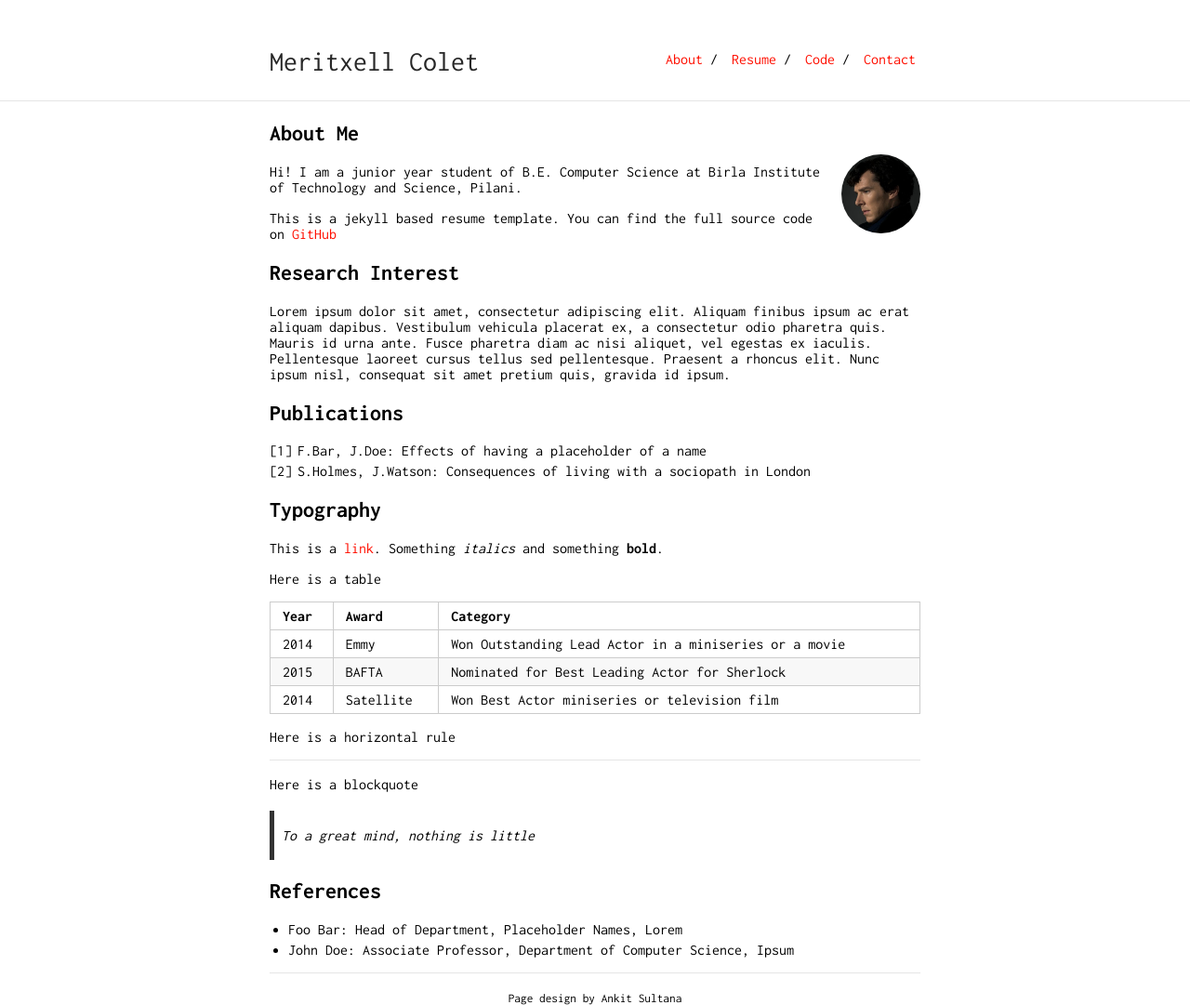
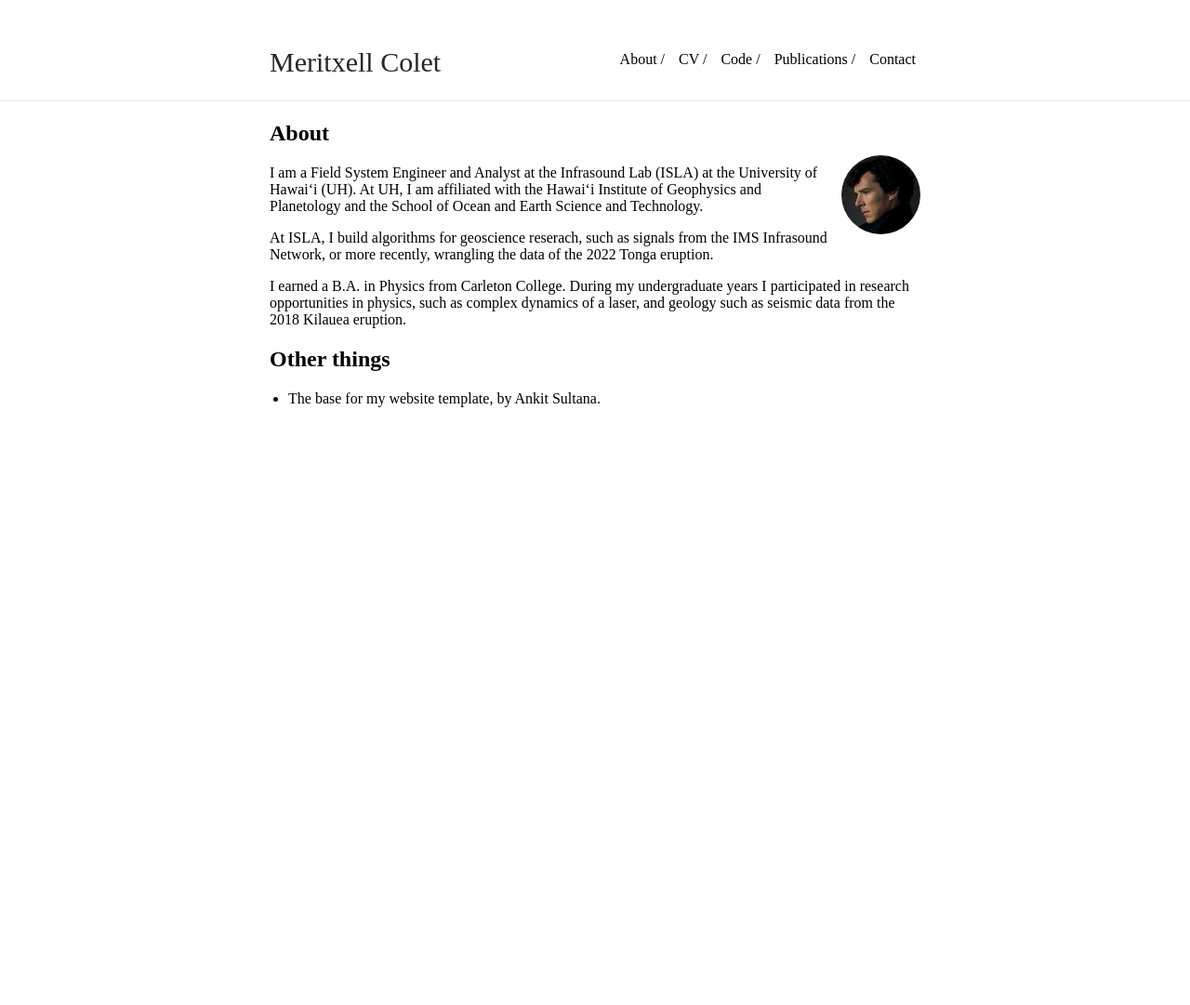
Before and after one commit to MeritxellC/MeritxellC.github.io, a Jekyll site: the page built from index.md, in a window 1280 px wide. Shown: the whole page at 93% size. Built offline with Jekyll 4.4.1, drawn with Linux system fonts in a browser that asks for light colours; our own code applies the rules of GitHub Pages for plain Markdown files; after the commit the page ends 900 px from its top, so only the background shows below that.

Commit message:
adding content

```diff
--- a/_config.yml
+++ b/_config.yml
@@ -7,7 +7,7 @@ markdown: kramdown
 
 tracking_id: #
 
-footer: yes
+footer: no
 footer_url: "https://github.com/ankitsultana"
 footer_text: "Page design by Ankit Sultana"
 
@@ -18,9 +18,11 @@ sass:
 nav:
  - name: "About"
    link: "/researcher/"
- - name: "Resume"
-   link: "resume.pdf"
+ - name: "CV"
+   link: "cv"
  - name: "Code"
    link: "https://github.com/MeritxellC"
+ - name: "Publications"
+   link: "publications/publications"
  - name: "Contact"
    link: "contact"
--- a/_sass/_style.scss
+++ b/_sass/_style.scss
@@ -11,7 +11,7 @@ html {
 }
 body {
     margin: 0;
-    font-family: "Inconsolata";
+    font-family: "Montserrat";
     height: 100%;
 }
 a {
--- a/_sass/vars.scss
+++ b/_sass/vars.scss
@@ -2,7 +2,7 @@
  * Customization Variables
  */
 
-$accent: #FF0F00;
+$accent: #000000;
 $image-size: 85px;
 
 /*
--- a/index.md
+++ b/index.md
@@ -2,44 +2,25 @@
 layout: default
 ---
 
-## About Me
+## About
 
 <img class="profile-picture" src="sherlock.jpg">
 
-Hi! I am a junior year student of B.E. Computer Science at Birla Institute of Technology and Science, Pilani.
+I am a Field System Engineer and Analyst at the Infrasound Lab (ISLA) at the
+[University of Hawaiʻi (UH)](https://www.hawaii.edu/). At UH, I am affiliated with the
+[Hawaiʻi Institute of Geophysics and Planetology](https://www.higp.hawaii.edu/) and the
+[School of Ocean and Earth Science and Technology](https://www.soest.hawaii.edu/soestwp/).
 
-This is a jekyll based resume template. You can find the full source code on [GitHub](https://github.com/bk2dcradle/researcher)
+At ISLA, I build algorithms for geoscience reserach, such as signals from the
+[IMS Infrasound Network](https://www.ctbto.org/our-work/monitoring-technologies/infrasound-monitoring), or more
+recently, wrangling the data of the
+[2022 Tonga eruption](https://en.wikipedia.org/wiki/2022_Hunga_Tonga%E2%80%93Hunga_Ha%27apai_eruption_and_tsunami).
 
-## Research Interest
+I earned a B.A. in Physics from Carleton College. During my undergraduate years I participated in research opportunities
+in physics, such as [complex dynamics of a laser](https://www.nature.com/articles/s41598-018-29110-5), and geology such
+as [seismic data from the 2018 Kilauea eruption](https://ui.adsabs.harvard.edu/abs/2019AGUFM.V43C0202C/abstract).
 
-Lorem ipsum dolor sit amet, consectetur adipiscing elit. Aliquam finibus ipsum ac erat aliquam dapibus. Vestibulum vehicula placerat ex, a consectetur odio pharetra quis. Mauris id urna ante. Fusce pharetra diam ac nisi aliquet, vel egestas ex iaculis. Pellentesque laoreet cursus tellus sed pellentesque. Praesent a rhoncus elit. Nunc ipsum nisl, consequat sit amet pretium quis, gravida id ipsum.
 
-## Publications
+## Other things
 
-1. F.Bar, J.Doe: Effects of having a placeholder of a name
-2. S.Holmes, J.Watson: Consequences of living with a sociopath in London
-
-## Typography
-
-This is a [link](http://google.com). Something *italics* and something **bold**.
-
-Here is a table
-
-Year | Award | Category
------|-------|--------
-2014 | Emmy  | Won Outstanding Lead Actor in a miniseries or a movie
-2015 | BAFTA | Nominated for Best Leading Actor for Sherlock
-2014 | Satellite | Won Best Actor miniseries or television film
-
-Here is a horizontal rule
-
----
-
-Here is a blockquote
-
-> To a great mind, nothing is little
-
-## References
-
-* Foo Bar: Head of Department, Placeholder Names, Lorem
-* John Doe: Associate Professor, Department of Computer Science, Ipsum
+- The base for my [website template](https://github.com/ankitsultana/researcher), by Ankit Sultana.
```
Also changed, not shown: contact.md (+6 -20 lines), cv.md (added, +159 -0 lines), publications/publications.md (added, +12 -0 lines), 4 other files.
